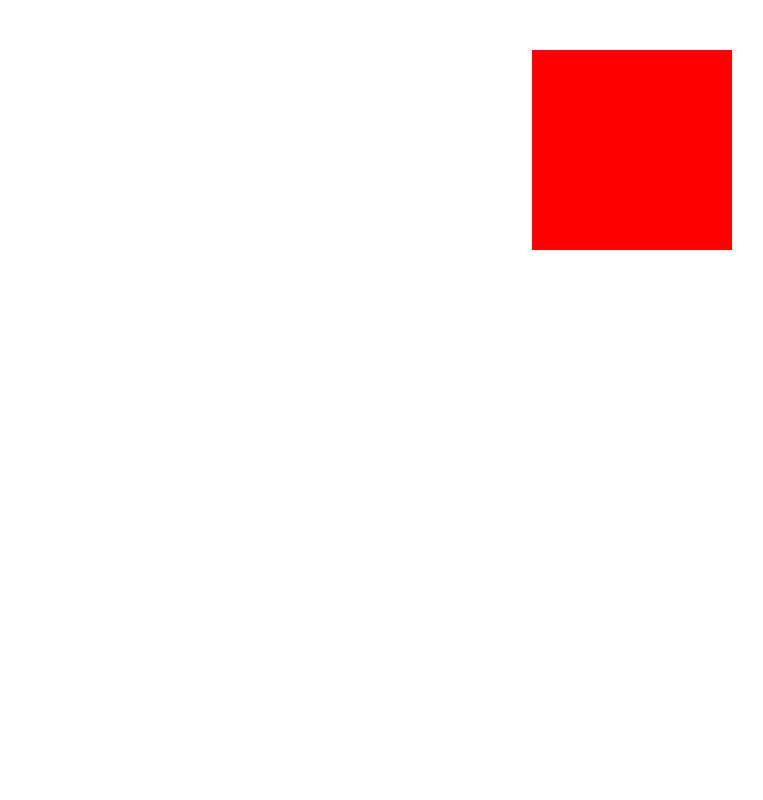
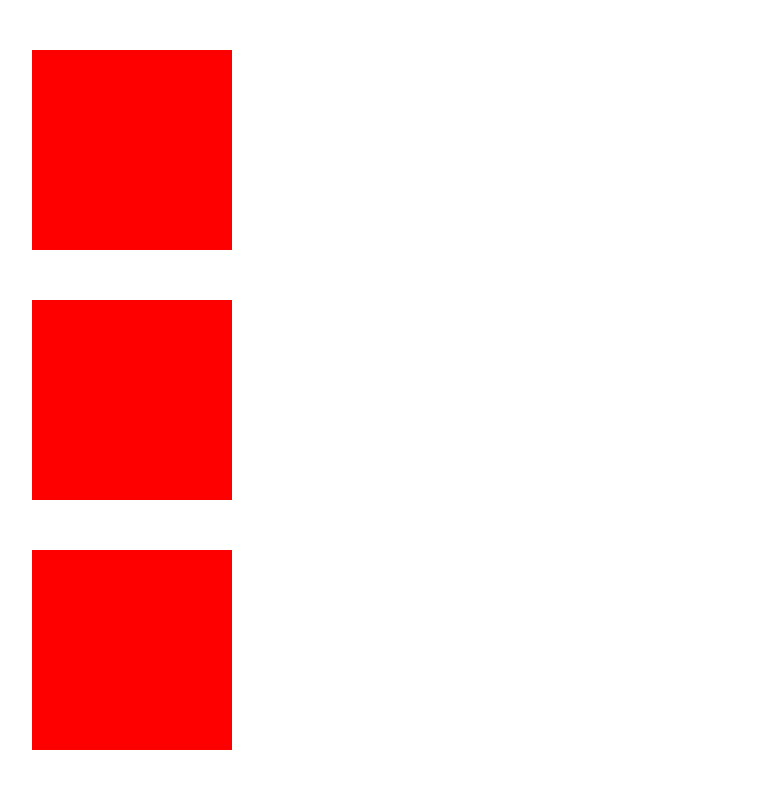
Before and after one commit to Soumipal56/gsap, a React (Vite) app: page / in a window 1280 px wide. Shown: the top 800 px of the page, without its empty margins (18-781 px from the left). Built offline with nearby package versions, Linux system fonts and the light colour scheme.

Commit message:
feat: initialize App component with motion-based box animations

```diff
--- a/src/App.jsx
+++ b/src/App.jsx
@@ -5,9 +5,22 @@ import { motion } from 'motion/react'
 
 const App = () => {
 
+  const boxVariant = {
+    hidden: {
+      opacity: 0,
+    },
+    visible: {
+      opacity: 1,
+    }
+  }
+
   return (
     <div>
-      <motion.div initial={{ opacity: 0}} transition={{ duration: 0.5, ease: 'easeInOut' }} animate={{ x: 500, opacity: 1 }} whileInView={{opacity: 1, scale: 1}} className="box"></motion.div>
+      <motion.div variants={boxVariant} initial="hidden" transition={{ duration: 0.5, ease: 'easeInOut' }} animate="visible" whileInView={{opacity: 1, scale: 1}} className="box"></motion.div>
+      <motion.div variants={boxVariant} initial="hidden" transition={{ duration: 0.5, ease: 'easeInOut' }} animate="visible" whileInView={{opacity: 1, scale: 1}} className="box"></motion.div>
+      <motion.div variants={boxVariant} initial="hidden" transition={{ duration: 0.5, ease: 'easeInOut' }} animate="visible" whileInView={{opacity: 1, scale: 1}} className="box"></motion.div>
+      <motion.div variants={boxVariant} initial="hidden" transition={{ duration: 0.5, ease: 'easeInOut' }} animate="visible" whileInView={{opacity: 1, scale: 1}} className="box"></motion.div>
+
     </div>
   )
 }
```
